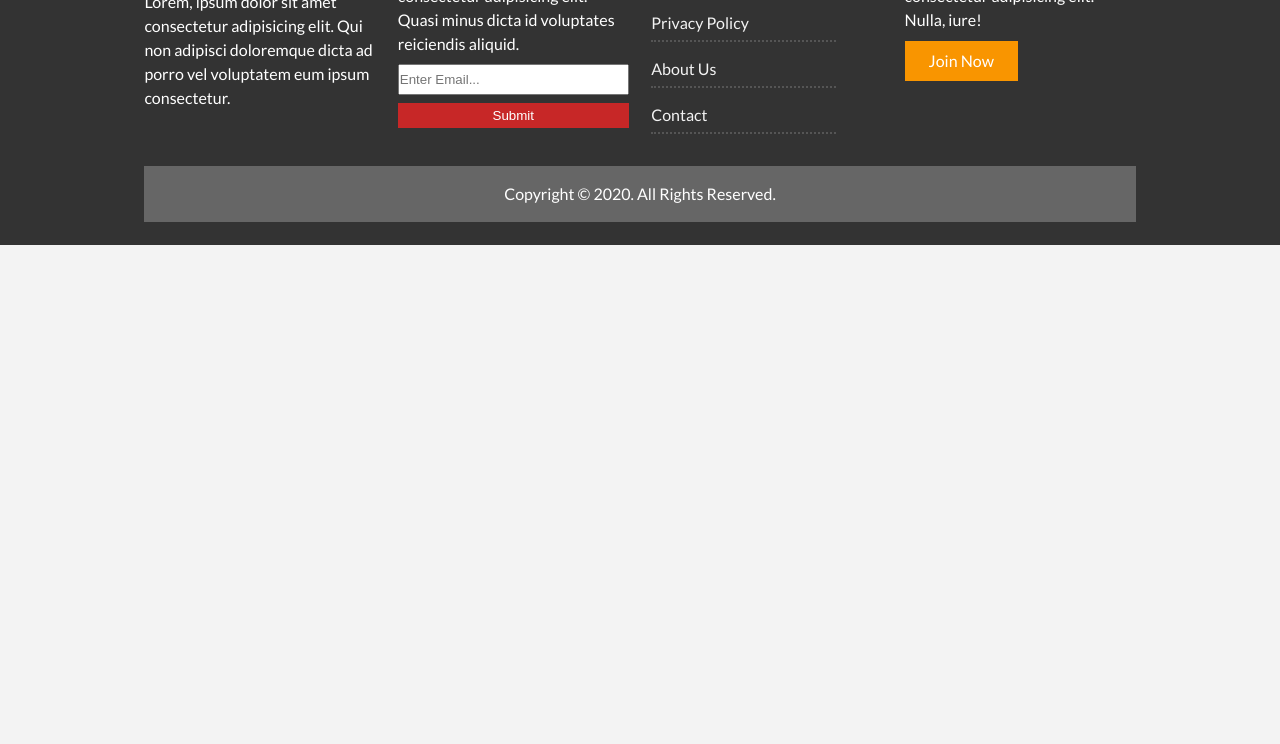
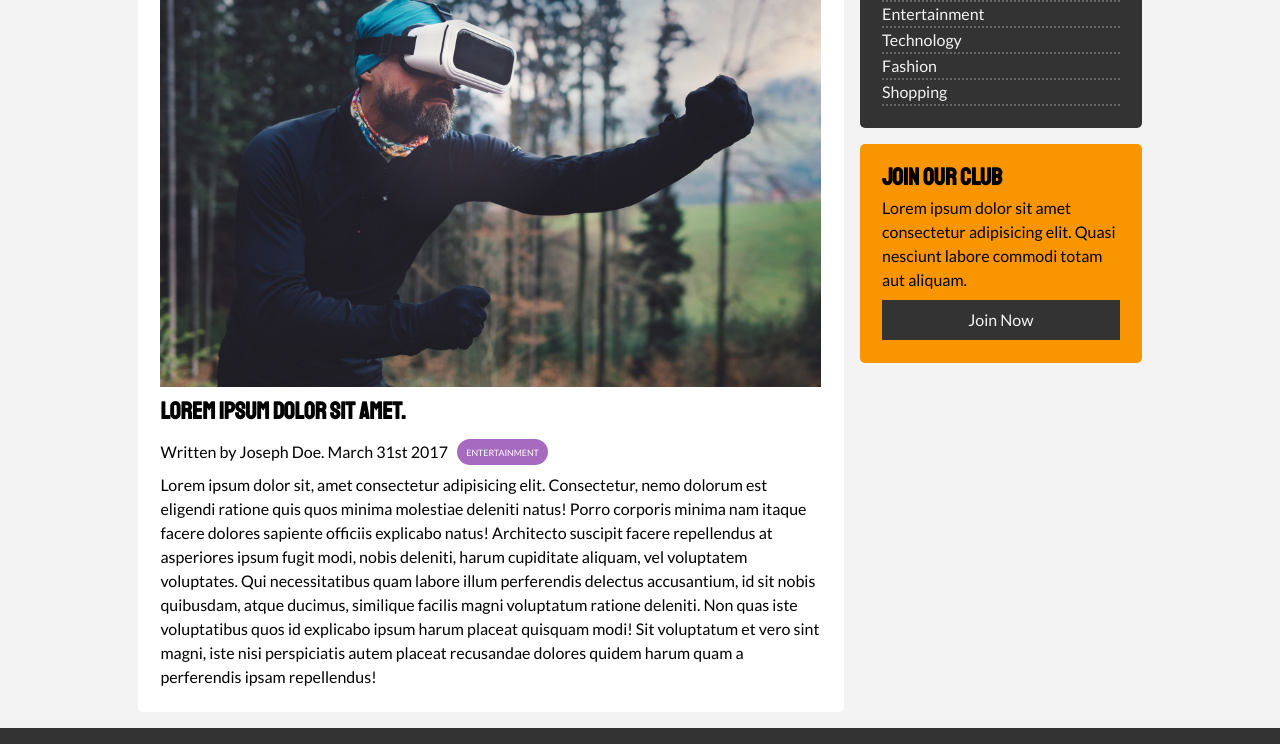
Before and after one commit to ac488603/news-website, a plain HTML site: page article.html in a window 1280 px wide. Shown: the part 172-916 px from the top of the page. Before the commit the page ends 800 px from the top, so only its background shows below. Drawn offline with Linux system fonts and the light colour scheme.

Commit message:
finished article page

```diff
--- a/article.html
+++ b/article.html
@@ -29,6 +29,43 @@
             </div>
         </nav>
 
+        <div class="container">
+            <div class="page-container">
+                <div class="card">
+                    <img src="/image_resources/articles/ent1.jpg" alt="">
+                    <h2>Lorem ipsum dolor sit amet.</h2>
+                    <div>
+                        <p>Written by Joseph Doe. March 31st 2017</p>
+                        <div class="category category-ent">Entertainment</div>
+                    </div>
+                    <p>Lorem ipsum dolor sit, amet consectetur adipisicing elit. Consectetur, nemo dolorum est eligendi
+                        ratione quis quos minima molestiae deleniti natus! Porro corporis minima nam itaque facere
+                        dolores sapiente officiis explicabo natus! Architecto suscipit facere repellendus at asperiores
+                        ipsum fugit modi, nobis deleniti, harum cupiditate aliquam, vel voluptatem voluptates. Qui
+                        necessitatibus quam labore illum perferendis delectus accusantium, id sit nobis quibusdam, atque
+                        ducimus, similique facilis magni voluptatum ratione deleniti. Non quas iste voluptatibus quos id
+                        explicabo ipsum harum placeat quisquam modi! Sit voluptatum et vero sint magni, iste nisi
+                        perspiciatis autem placeat recusandae dolores quidem harum quam a perferendis ipsam repellendus!
+                    </p>
+                </div>
+                <aside class="card">
+                    <h2>CATEGORIES</h2>
+                    <ul>
+                        <li>Sports</li>
+                        <li>Entertainment</li>
+                        <li>Technology</li>
+                        <li>Fashion</li>
+                        <li>Shopping</li>
+                    </ul>
+                </aside>
+                <aside class="card">
+                    <h2>JOIN OUR CLUB</h2>
+                    <p>Lorem ipsum dolor sit amet consectetur adipisicing elit. Quasi nesciunt labore commodi totam aut aliquam.
+                    </p>
+                    <a href="#" class="btn"> Join Now</a>
+                </aside>
+            </div>
+        </div>
         <footer>
             <div class="container">
                 <div class="footer-container">
--- a/css/styles.css
+++ b/css/styles.css
@@ -328,3 +328,36 @@ footer div a[class="btn"]{
     color: var(--light-color);
     margin-top: .5rem;
 }
+
+/*article page*/
+
+.page-container div[class="card"] div p {
+    margin-right: .55rem;
+}
+
+.page-container div[class="card"] div div{
+    margin-top: .55rem;
+}
+.page-container div[class="card"] div{
+    display: flex;
+    justify-items: center;
+    align-items: center;
+}
+
+.page-container div[class="card"] h2{
+    margin-top: .5rem;
+}
+
+.page-container  ul  li{
+    border-bottom: 2px dotted #666666;
+}
+
+.page-container aside:last-child{
+    background-color: var(--secondary-color);
+}
+
+.page-container aside a{
+    background-color: var(--dark-color);
+    width: 100%;
+    text-align: center;
+}
```
